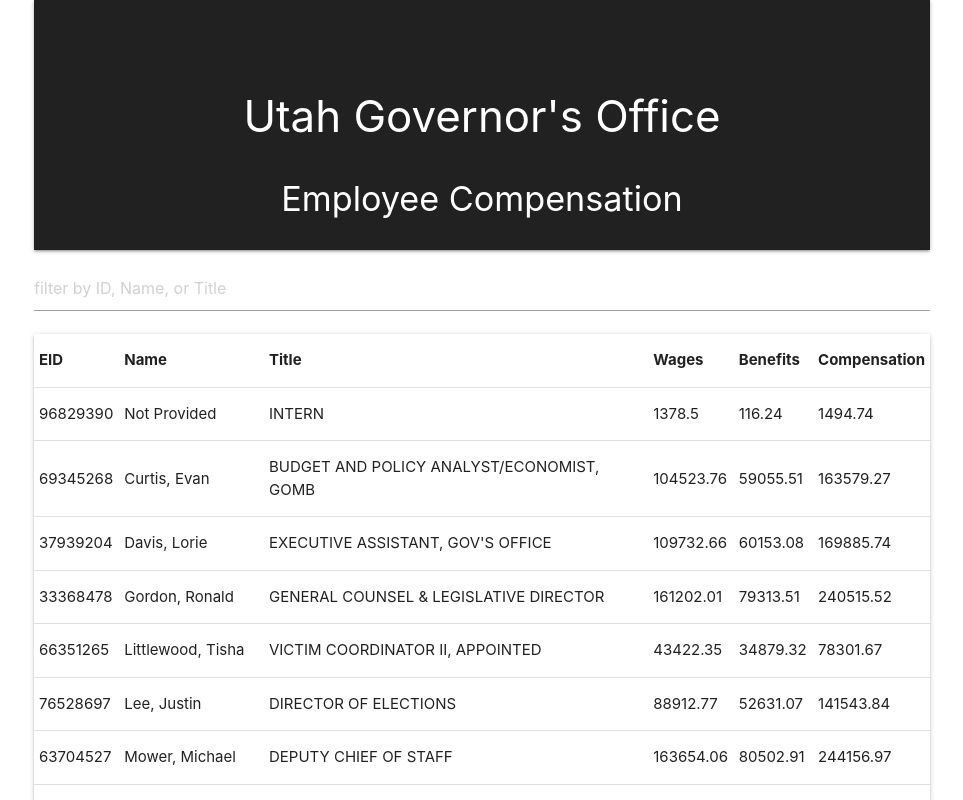
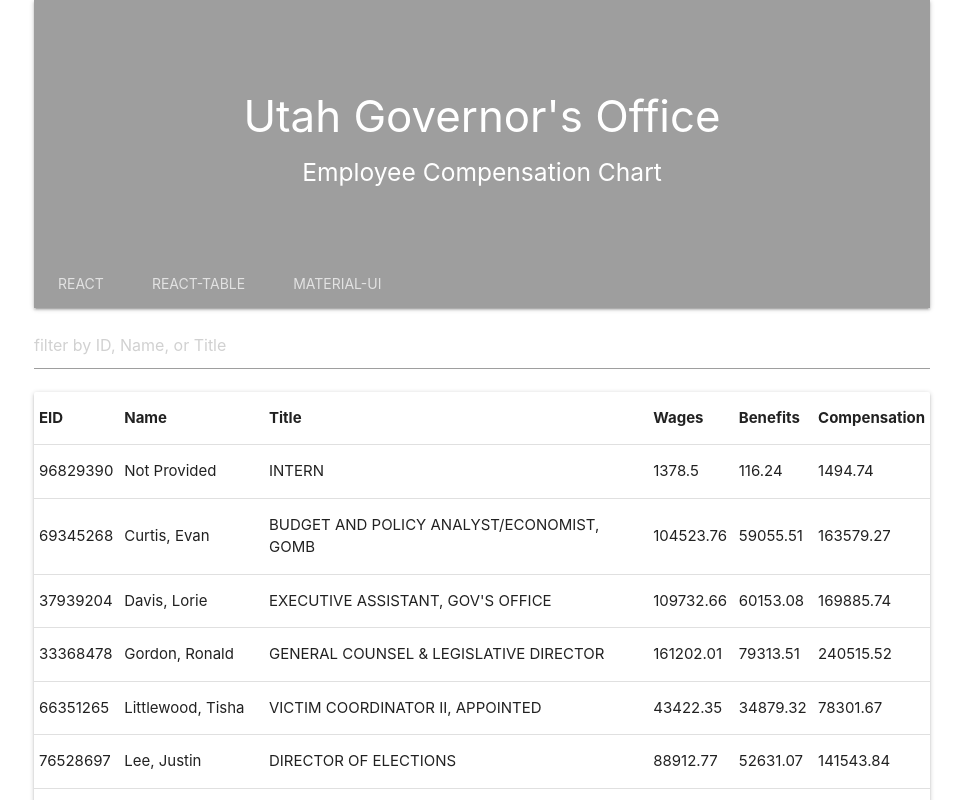
Before and after one commit to DanDukes/GovOfficeEmployees, a React (Create React App) app: page /material-ui in a window 1280 px wide. Shown: the top 800 px of the page, without its empty margins (158-1121 px from the left). Built offline with nearby package versions, Linux system fonts and the light colour scheme.

Commit message:
navbar state

```diff
--- a/src/components/Navbar.js
+++ b/src/components/Navbar.js
@@ -1,20 +1,21 @@
 import React from 'react'
 
-export default function Navbar() {
+export default function Navbar(props) {
     return (
-        <div>
-      <nav className="nav-extended grey darken-4">
+  <nav className="nav-extended grey">
   <br/>
     <div className="nav-wrapper center-align">
       <h3 className="center-align">Utah Governor's Office</h3>
+      <h5 className="center-align">Employee Compensation Chart</h5>
     </div>
+    <br/>
     <div className="nav-content">
-          <h4 className="center-align">Employee Compensation</h4>
-          <br />
-        </div>
-        <div>
+      <ul className="tabs tabs-transparent">
+        <li className="tab"><a href="/react" id="react" onClick={props.handleActiveChange}>React</a></li>
+        <li className="tab"><a href="/react-table" id="reactTable" onClick={props.handleActiveChange}>React-Table</a></li>
+        <li className="tab"><a href="/material-ui" id="materialUI" onClick={props.handleActiveChange}>Material-UI</a></li>
+      </ul>
     </div>
   </nav>
-    </div>
     )
 }
--- a/src/pages/Main/index.js
+++ b/src/pages/Main/index.js
@@ -7,6 +7,7 @@ import Employees from "../../utils/Employee.json";
 export default function Main() {
     //Set up initial State(s) with Hooks
     const [searchTerm, setSearchTerm] = useState("");
+    const [activePage, setActivePage] = useState("react")
     //  setSearch("Cox");
 
     //Create a filter function to sort through relevant data fields
@@ -24,6 +25,11 @@ export default function Main() {
     const handleInputChange = e => {
         setSearchTerm(e.target.value);
     };
+
+    const handleActiveChange = e => {
+      e.preventDefault();
+      setActivePage(e.target.id);
+  };
 
     // sort columns button function
     //shamelessly lifted from https://www.w3schools.com/howto/howto_js_sort_table.asp
@@ -96,7 +102,7 @@ export default function Main() {
 
     return (
         <div>
-        <Navbar />
+        <Navbar active={activePage} handleActiveChange={handleActiveChange} />
         <SearchBox handleInputChange={handleInputChange} results={searchTerm} />
         <Table Employees={filteredEmployees}
         handleSortBtn={handleSortField}/>
```
Lines whose indentation alone changed are shown as unchanged.
